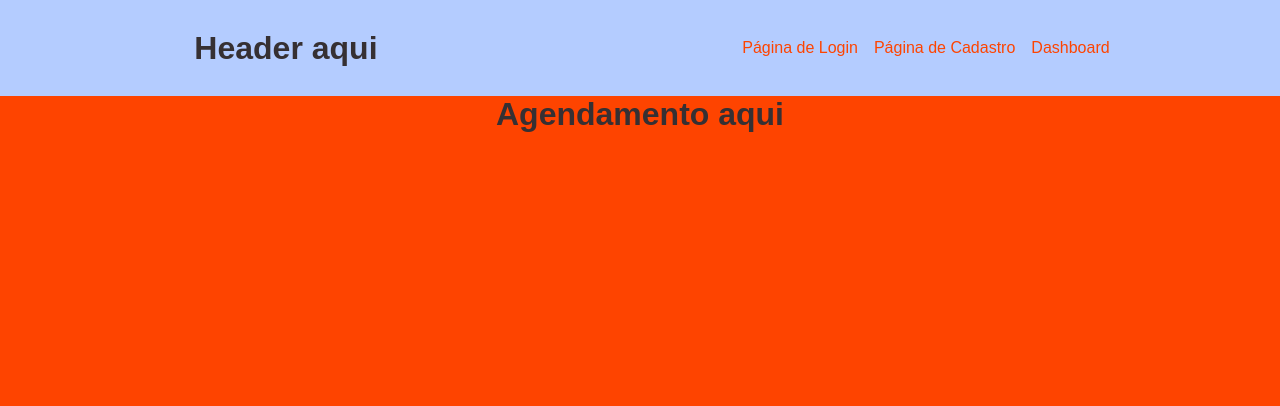
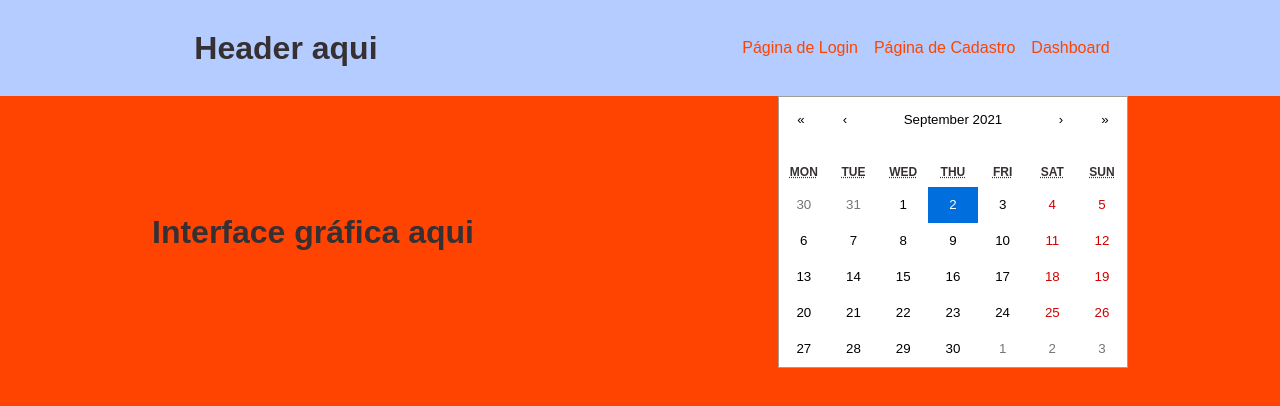
Before and after one commit to gabrlcj/squad4-frontend, a React (Create React App) app: page /dashboard in a window 1280 px wide. Shown: the top 406 px of the page. Built offline with nearby package versions, Linux system fonts and the light colour scheme.

Commit message:
:sparkles: componentes: iniciado a construção dos agendamentos

```diff
--- a/src/components/Calendar/index.jsx
+++ b/src/components/Calendar/index.jsx
@@ -0,0 +1,14 @@
+import { useState } from 'react'
+import Calendar from 'react-calendar'
+import { Container } from './styles'
+
+export function Calendario() {
+  const [day, setDay] = useState(new Date())
+  console.log(day)
+
+  return (
+    <Container>
+      <Calendar className='calendario' onChange={setDay} value={day} />
+    </Container>
+  )
+}
--- a/src/components/Calendar/styles.js
+++ b/src/components/Calendar/styles.js
@@ -0,0 +1,4 @@
+import styled from 'styled-components'
+import 'react-calendar/dist/Calendar.css'
+
+export const Container = styled.div``
--- a/src/components/Dashboard/index.jsx
+++ b/src/components/Dashboard/index.jsx
@@ -1,3 +1,4 @@
+import { Calendario } from '../Calendar/index.jsx'
 import { Header } from '../Header/index.jsx'
 import { Container } from './styles.js'
 
@@ -6,7 +7,8 @@ export function Dashboard() {
     <>
       <Header />
       <Container>
-        <h1>Agendamento aqui</h1>
+        <h1>Interface gráfica aqui</h1>
+        <Calendario />
       </Container>
     </>
   )
--- a/src/components/Dashboard/styles.js
+++ b/src/components/Dashboard/styles.js
@@ -3,5 +3,5 @@ import styled from 'styled-components'
 export const Container = styled.main`
   display: flex;
   align-items: center;
-  justify-content: center;
+  justify-content: space-around;
 `
```
